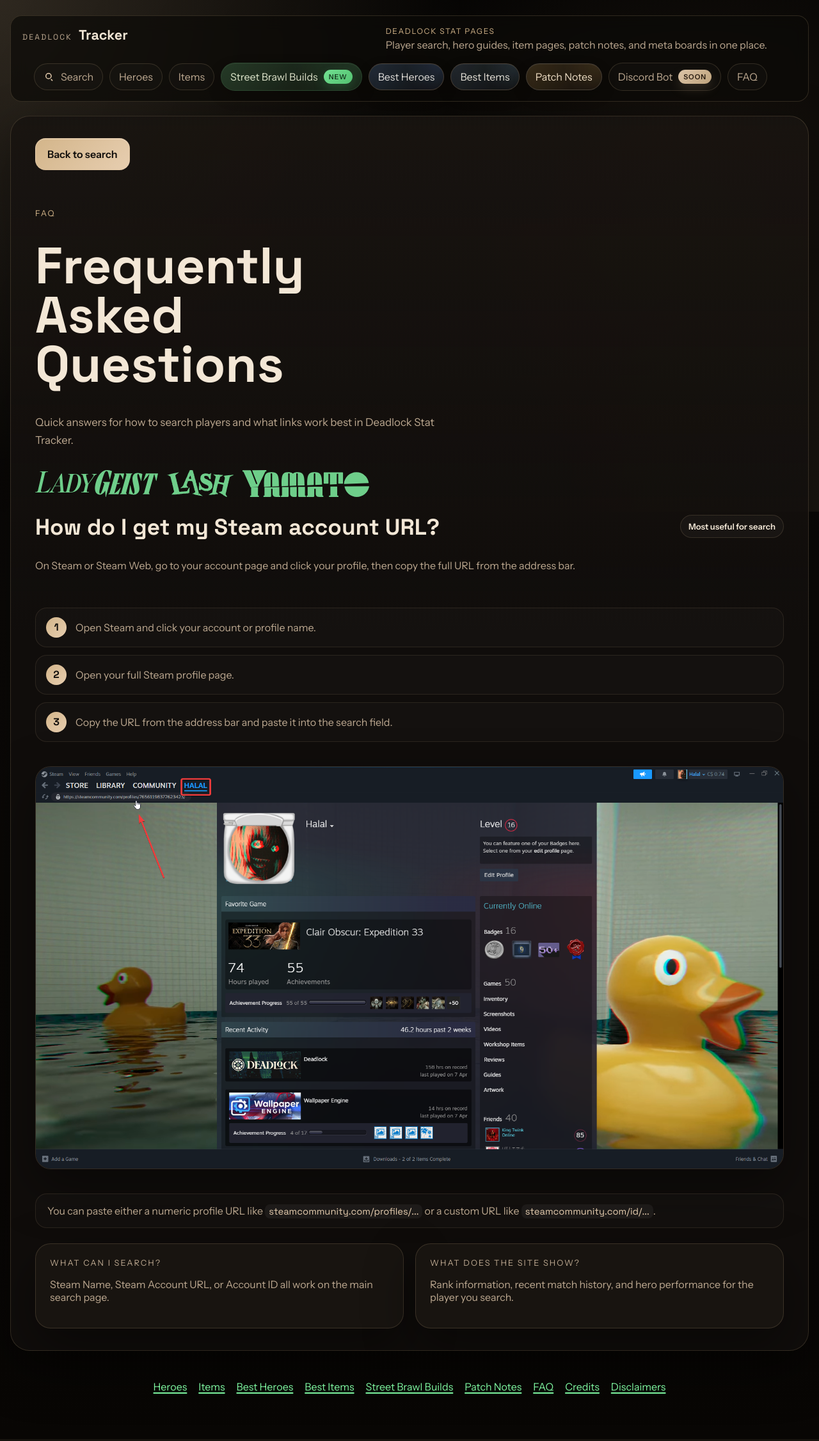
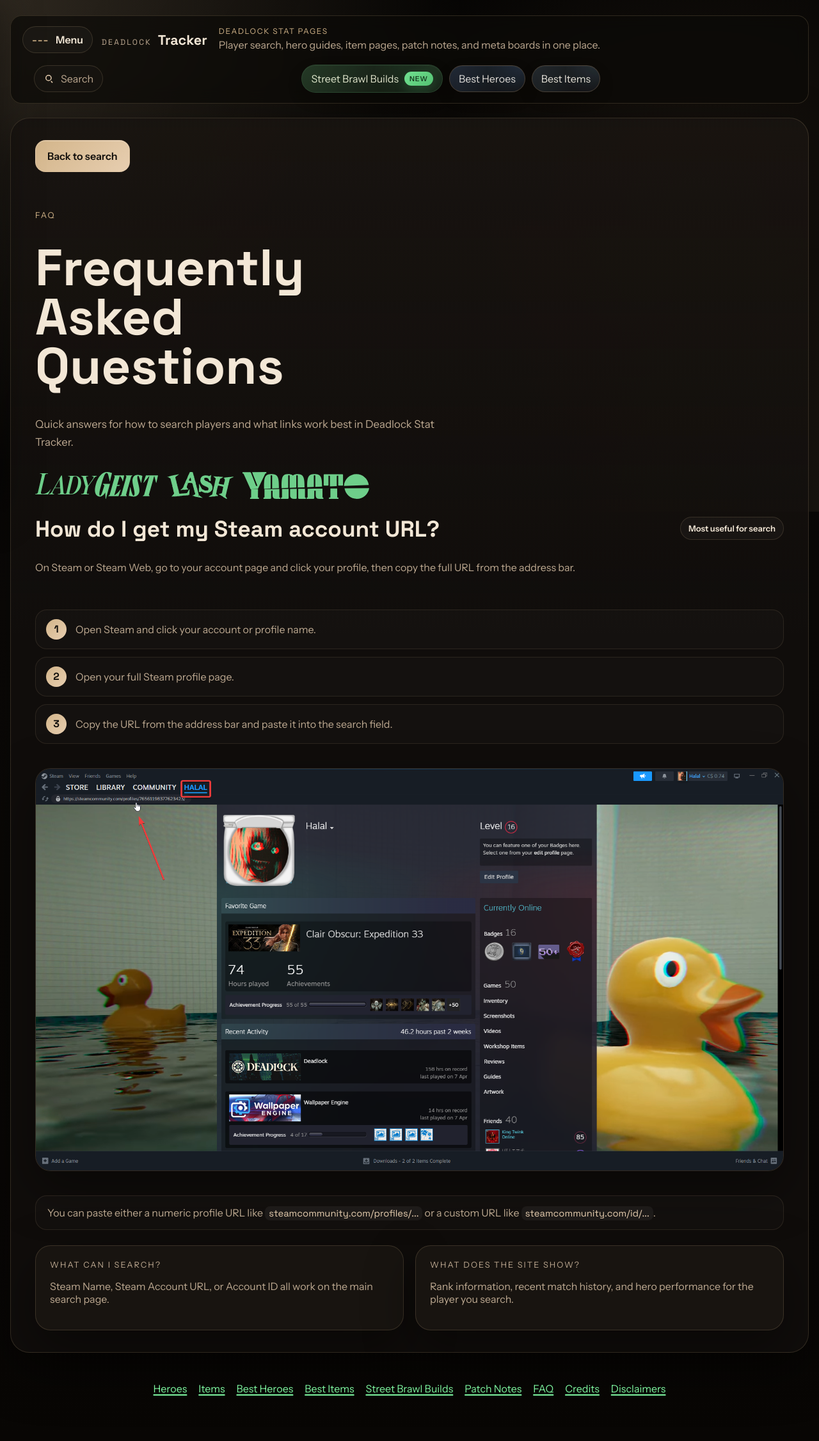
Before and after one commit to vvMaxwell/Deadlock_Tracker, a FastAPI app: page /faq in a window 1280 px wide. Shown: the whole page at 64% size. Run offline with FastAPI, Linux system fonts and the light colour scheme.

Commit message:
Changes to Menus

```diff
--- a/src/deadlock_tracker/web/static/site.css
+++ b/src/deadlock_tracker/web/static/site.css
@@ -2485,9 +2485,111 @@
     background: rgba(255, 197, 107, 0.07);
 }
 
+.menu-toggle {
+    position: fixed;
+    opacity: 0;
+    pointer-events: none;
+}
+
+.site-drawer-scrim {
+    display: none;
+}
+
+.site-drawer {
+    position: fixed;
+    top: 0;
+    left: 0;
+    bottom: 0;
+    z-index: 30;
+    width: min(320px, calc(100vw - 32px));
+    padding: 24px 18px;
+    display: grid;
+    align-content: start;
+    gap: 18px;
+    background: rgba(9, 8, 6, 0.96);
+    border-right: 1px solid var(--line);
+    box-shadow: 24px 0 60px rgba(0, 0, 0, 0.38);
+    transform: translateX(calc(-100% - 24px));
+    transition: transform 0.22s ease;
+}
+
+.menu-toggle:checked ~ .site-drawer {
+    transform: translateX(0);
+}
+
+.menu-toggle:checked ~ .site-drawer-scrim {
+    display: block;
+    position: fixed;
+    inset: 0;
+    z-index: 25;
+    background: rgba(0, 0, 0, 0.46);
+}
+
+.site-drawer-head {
+    display: flex;
+    align-items: center;
+    justify-content: space-between;
+    gap: 12px;
+}
+
+.site-drawer-close {
+    display: inline-flex;
+    align-items: center;
+    justify-content: center;
+    padding: 8px 12px;
+    border-radius: 999px;
+    border: 1px solid var(--line);
+    color: var(--muted);
+    cursor: pointer;
+}
+
+.site-drawer-nav {
+    display: grid;
+    gap: 10px;
+}
+
+.site-drawer-nav a {
+    display: flex;
+    align-items: center;
+    justify-content: space-between;
+    padding: 12px 14px;
+    border-radius: 16px;
+    border: 1px solid var(--line);
+    background: rgba(255, 255, 255, 0.03);
+    color: var(--text);
+    text-decoration: none;
+}
+
+.site-brand-row {
+    display: flex;
+    align-items: center;
+    gap: 14px;
+    flex-wrap: wrap;
+}
+
+.menu-button {
+    display: inline-flex;
+    align-items: center;
+    gap: 10px;
+    padding: 10px 14px;
+    border-radius: 999px;
+    border: 1px solid var(--line);
+    background: rgba(255, 255, 255, 0.03);
+    color: var(--text);
+    cursor: pointer;
+    font-weight: 600;
+}
+
+.menu-button-icon {
+    color: var(--accent);
+    letter-spacing: 0.1em;
+    font-weight: 700;
+}
+
 @media (max-width: 900px) {
     .site-header-top {
         flex-direction: column;
+        align-items: flex-start;
     }
 }
 
--- a/src/deadlock_tracker/web/templates/base.html
+++ b/src/deadlock_tracker/web/templates/base.html
@@ -27,13 +27,40 @@
 </head>
 <body>
     <div class="site-backdrop"></div>
+    <input class="menu-toggle" type="checkbox" id="menu-toggle" aria-hidden="true">
+    <label class="site-drawer-scrim" for="menu-toggle" aria-hidden="true"></label>
+    <aside class="site-drawer">
+        <div class="site-drawer-head">
+            <p class="site-header-eyebrow">Browse</p>
+            <label class="site-drawer-close" for="menu-toggle">Close</label>
+        </div>
+        <nav class="site-drawer-nav">
+            <a href="/">Search</a>
+            <a href="/street-brawl-builds">Street Brawl Builds</a>
+            <a href="/best-heroes">Best Heroes</a>
+            <a href="/best-items">Best Items</a>
+            <a href="/heroes">Heroes</a>
+            <a href="/items">Items</a>
+            <a href="/patch-notes">Patch Notes</a>
+            <a href="/faq">FAQ</a>
+            <a href="/discord-bot">Discord Bot</a>
+            <a href="/credits">Credits</a>
+            <a href="/disclaimers">Disclaimers</a>
+        </nav>
+    </aside>
     <div class="page-shell">
         <header class="site-header site-header-stacked">
             <div class="site-header-top">
-                <a class="brand-mark" href="/">
-                    <span class="brand-kicker">Deadlock</span>
-                    <strong>Tracker</strong>
-                </a>
+                <div class="site-brand-row">
+                    <label class="menu-button" for="menu-toggle">
+                        <span class="menu-button-icon" aria-hidden="true">---</span>
+                        <span>Menu</span>
+                    </label>
+                    <a class="brand-mark" href="/">
+                        <span class="brand-kicker">Deadlock</span>
+                        <strong>Tracker</strong>
+                    </a>
+                </div>
                 <div class="site-header-copy">
                     <p class="site-header-eyebrow">Deadlock stat pages</p>
                     <p class="site-header-text">Player search, hero guides, item pages, patch notes, and meta boards in one place.</p>
@@ -48,20 +75,12 @@
                     </span>
                     <span>Search</span>
                 </a>
-                <a href="/heroes">Heroes</a>
-                <a href="/items">Items</a>
                 <a class="site-nav-new site-nav-spotlight site-nav-spotlight-street-brawl" href="/street-brawl-builds">
                     <span>Street Brawl Builds</span>
                     <span class="site-nav-badge">New</span>
                 </a>
                 <a class="site-nav-spotlight site-nav-spotlight-heroes" href="/best-heroes">Best Heroes</a>
                 <a class="site-nav-spotlight site-nav-spotlight-items" href="/best-items">Best Items</a>
-                <a class="site-nav-spotlight site-nav-spotlight-patches" href="/patch-notes">Patch Notes</a>
-                <a class="site-nav-coming-soon" href="/discord-bot">
-                    <span>Discord Bot</span>
-                    <span class="site-nav-badge site-nav-badge-muted">Soon</span>
-                </a>
-                <a href="/faq">FAQ</a>
             </nav>
         </header>
         {% block content %}{% endblock %}
```
